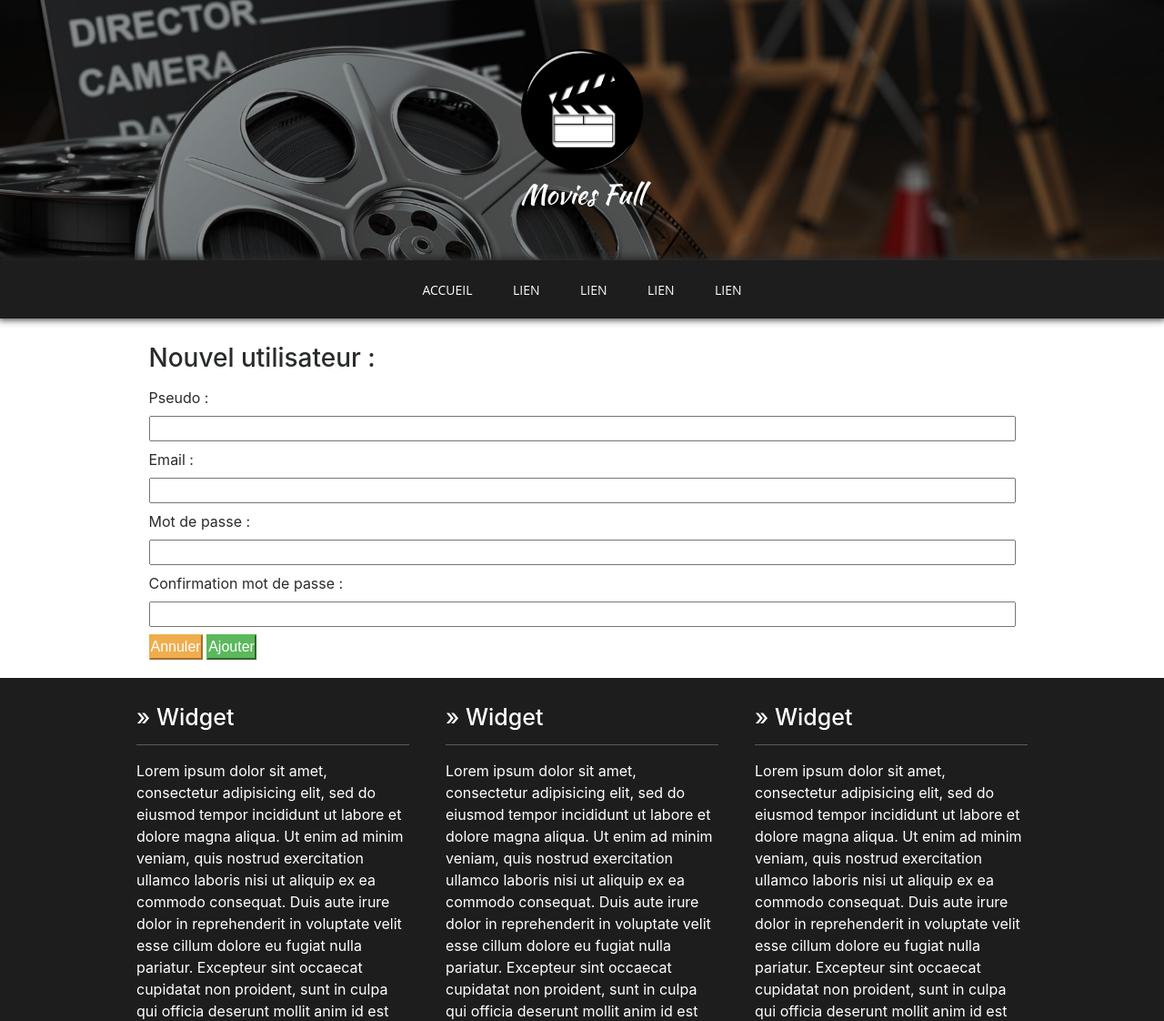
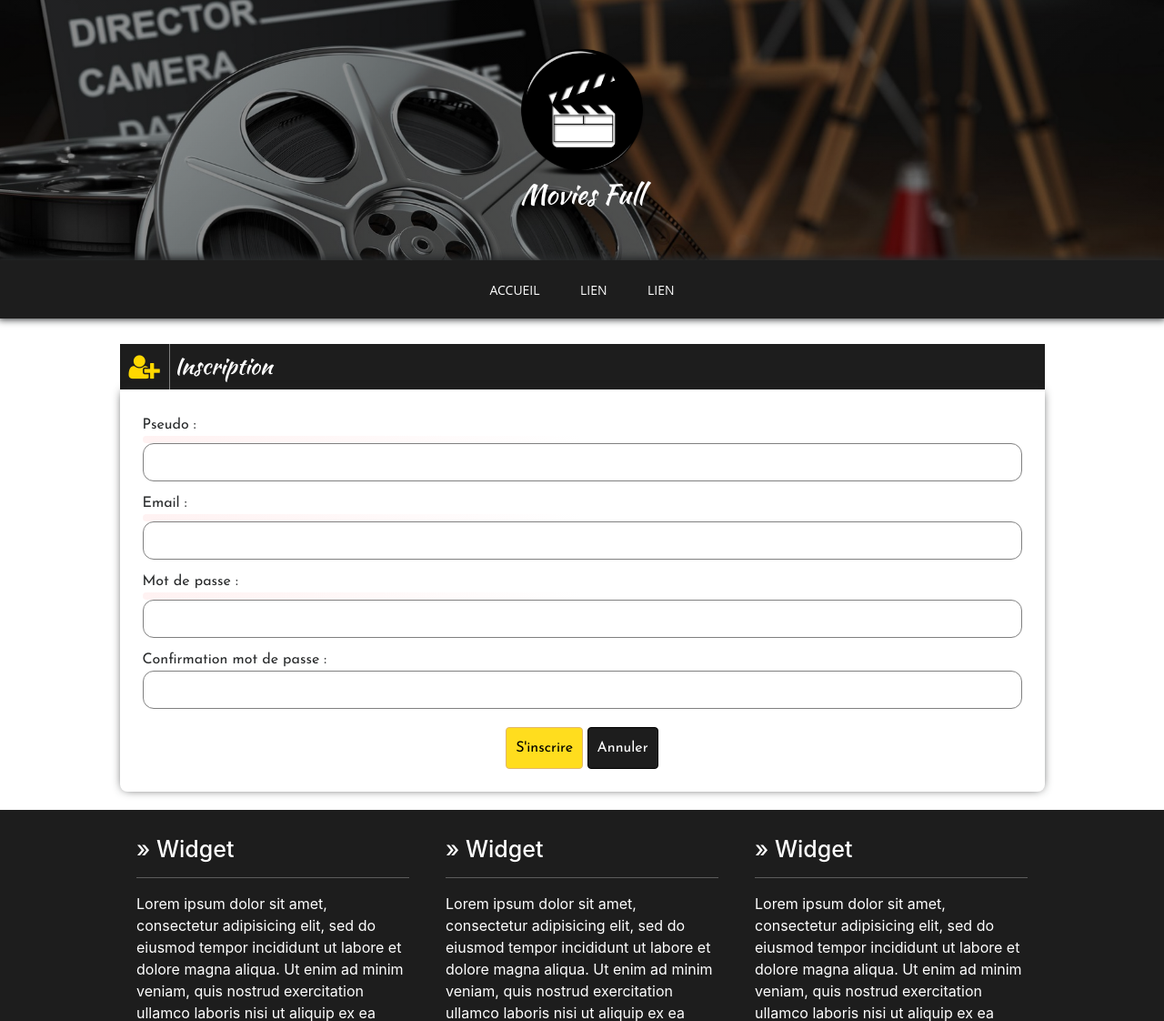
Before and after one commit to ThorphinBugzStudio/movies_team_work, a PHP site: page /inscription.php in a window 1280 px wide. Shown: the part 51-1173 px from the top of the page at 91% size. Run offline with PHP 8.4, Linux system fonts and the light colour scheme.

Commit message:
Ajout du CSS sur Inscription

```diff
--- a/inc/css/style.css
+++ b/inc/css/style.css
@@ -88,13 +88,7 @@
   color: #ffd800;
 }
 
-
-
 /*------------------ MAIN ---------------- */
-
-.hidden {
-  display: none;
-}
 
 .float_right {
   float: right;
@@ -147,6 +141,98 @@
   .btn_more_movies {
     margin-bottom: 10px;
   }
+}
+
+/* ------------- AUTRES -------------- */
+
+.page_title {
+  background-color: #1d1d1d;
+  margin-bottom: 0;
+  font-size: 30px;
+}
+
+.page_title h2 {
+  font-family: "Kaushan Script";
+  font-size: 25px;
+  color: white;
+  margin-bottom: 0;
+  padding-left: 5px;
+}
+
+.page_title i {
+  color: #ffd800;
+  padding: 10px;
+  border-right: 1px solid grey;
+}
+.hidden {
+  display: none;
+}
+
+.alert-warning {
+  color: red;
+  background: linear-gradient(90deg, #fff2f2, #fff 50%);
+  font-family: 'Josefin Sans', sans-serif;
+  padding: 4px;
+  font-size: 13px;
+  border-radius: 4px;
+}
+
+.spacer-y-10 {
+  margin: 10px 0;
+}
+
+/* ------------- INSCRIPTION -------------- */
+
+.inscription_content {
+  padding: 25px;
+  box-shadow: 0 0 11px -3px;
+  border-radius: 0 0 8px 8px;
+}
+
+.inscription_content label {
+  margin-bottom: 0;
+  font-family: 'Josefin Sans', sans-serif;
+}
+
+.inscription_content input:not(.btn_validate):not(.btn_cancel) {
+  padding: 8px;
+  border-radius: 12px;
+  border: 1px solid grey;
+}
+
+.btn_cancel, .btn_validate  {
+  padding: 10px;
+  border-radius: 4px;
+  text-decoration: none;
+  font-family: 'Josefin Sans', sans-serif;
+  cursor: pointer;
+}
+
+.btn_cancel {
+  background-color: #1d1d1d;
+  border: 1px solid black;
+  color: white;
+}
+
+.btn_cancel:hover {
+  background-color: #535353;
+  border: 1px solid #262626;
+}
+
+.btn_validate {
+  background-color: #ffdd1e;
+  border: 1px solid #e1b76b;
+  color: black;
+}
+
+.btn_validate:hover {
+  background-color: #f2ac20;
+  border: 1px solid #e68b32;
+}
+
+.btn_under_form {
+  padding: 20px 0 0 0;
+  text-align: center;
 }
 
 /* ------------- CATÉGORIES ---------------- */
--- a/inc/header.php
+++ b/inc/header.php
@@ -17,6 +17,7 @@
     <div class="userBanner">
       <div class="mr-auto">
         <?php if(isConnected()) { ?>
+          <i class="fa fa-tachometer" aria-hidden="true"></i> <a href="dashboard.php">Administration</a>
           <i class="fa fa-user" aria-hidden="true"></i> <a href="#"><?php echo $_SESSION['user']['pseudo']; ?></a>
           <i class="fa fa-sign-out" aria-hidden="true"></i> <a href="deco.php">Déconnexion</a>
         <?php } else { ?>
@@ -44,8 +45,6 @@
           <a href="index.php">Accueil</a>
           <a href="#">Lien</a>
           <a href="#">Lien</a>
-          <a href="#">Lien</a>
-          <a href="#">Lien</a>
         </nav>
       </div>
     </div>
--- a/inscription.php
+++ b/inscription.php
@@ -109,32 +109,44 @@
 <!-- Formulaire inscription -->
 
 <!-- INSCRIPTION D UN UTILISATEUR -->
-<div class="row justify-content-center">
+<div class="container-fluid row justify-content-center">
 
    <!-- Affichage formulaire si formulaire mal ou non rempli -->
    <?php if (!$successForm)
    { ?>
 
       <form class="newPost mt-2" action="" method="post">
-         <h3>Nouvel utilisateur :</h3>
-
-         <label class="mt-2" for="userPseudo">Pseudo :</label>
+        <div class="page_title row">
+          <i class="fa fa-user-plus" aria-hidden="true"></i>
+          <h2 class="my-auto">Inscription</h2>
+        </div>
+        <div class="inscription_content">
+          <label class="" for="userPseudo">Pseudo :</label>
           <div class="alert-warning"><?php if (!empty($errors['ErrPseudo'])) {echo $errors['ErrPseudo'].'<br />';} ?></div>
           <input type="text" name="userPseudo" value="<?php if (!empty($_POST['userPseudo'])) {echo $_POST['userPseudo'];} ?>" size="100"><br />
 
-         <label class="mt-2" for="userEmail">Email :</label>
+          <div class="spacer-y-10"></div>
+
+          <label class="" for="userEmail">Email :</label>
           <div class="alert-warning"><?php if (!empty($errors['ErrMail'])) {echo $errors['ErrMail'].'<br />';} ?></div>
           <input type="email" name="userEmail" value="<?php if (!empty($_POST['userEmail'])) {echo $_POST['userEmail'];} ?>" size="100"><br />
 
-         <label class="mt-2" for="userPassword">Mot de passe :</label>
+          <div class="spacer-y-10"></div>
+
+          <label class="" for="userPassword">Mot de passe :</label>
           <div class="alert-warning"><?php if (!empty($errors['ErrPassword'])) {echo $errors['ErrPassword'].'<br />';} ?></div>
           <input type="password" name="userPassword" value="<?php if (!empty($_POST['userPassword'])) {echo $_POST['userPassword'];} ?>" size="100"><br />
 
-         <div><label class="mt-2" for="userPasswordConfirm">Confirmation mot de passe :</label></div>
+          <div class="spacer-y-10"></div>
+
+          <div><label class="" for="userPasswordConfirm">Confirmation mot de passe :</label></div>
           <input type="password" name="userPasswordConfirm" value="<?php if (!empty($_POST['userPasswordConfirm'])) {echo $_POST['userPasswordConfirm'];} ?>" size="100"><br />
 
-         <input type="submit" name="submitForm" value="Annuler" class="btn-warning mt-2">
-         <input type="submit" name="submitForm" value="Ajouter" class="btn-success mt-2">
+          <div class="btn_under_form">
+            <input type="submit" name="submitForm" value="S'inscrire" class="btn_validate">
+            <input type="submit" name="submitForm" value="Annuler" class="btn_cancel">
+          </div>
+        </div>
 
       </form>
    <?php } else { ?>
```
Lines whose indentation alone changed are shown as unchanged.
